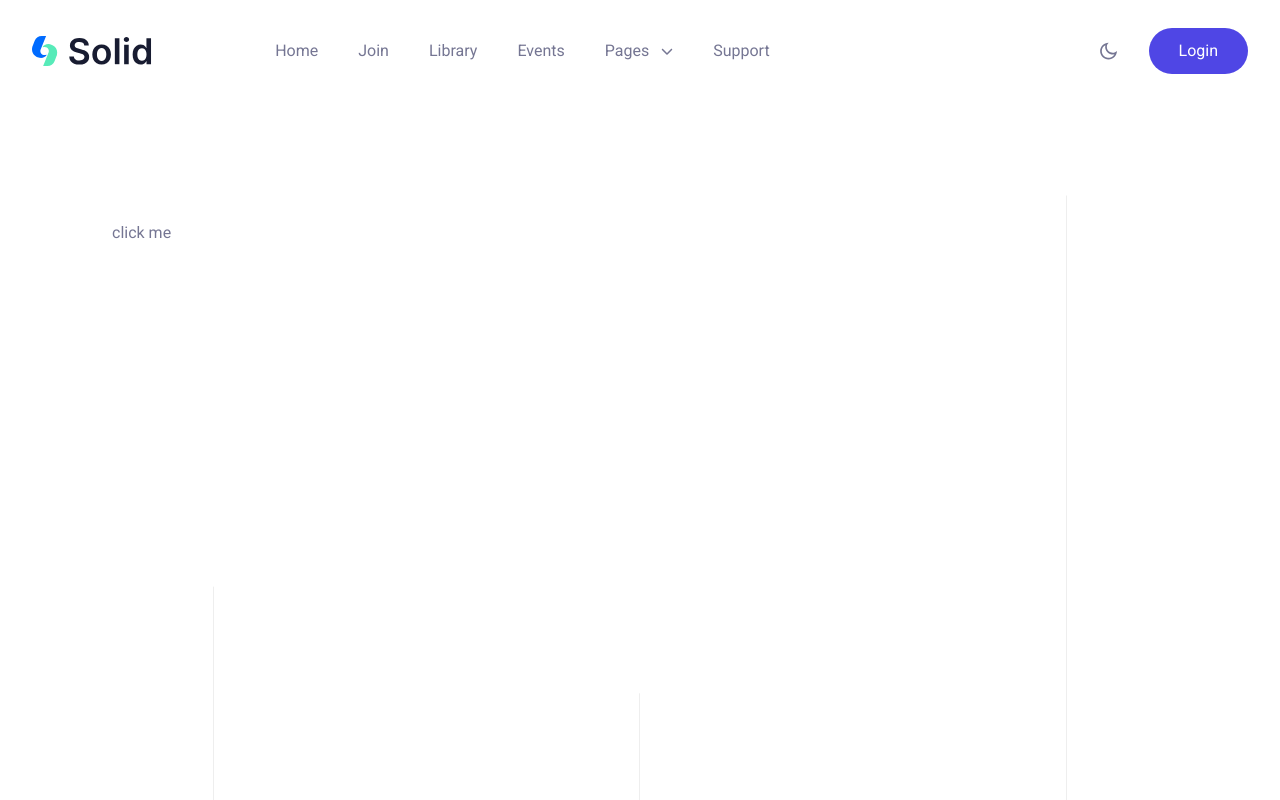
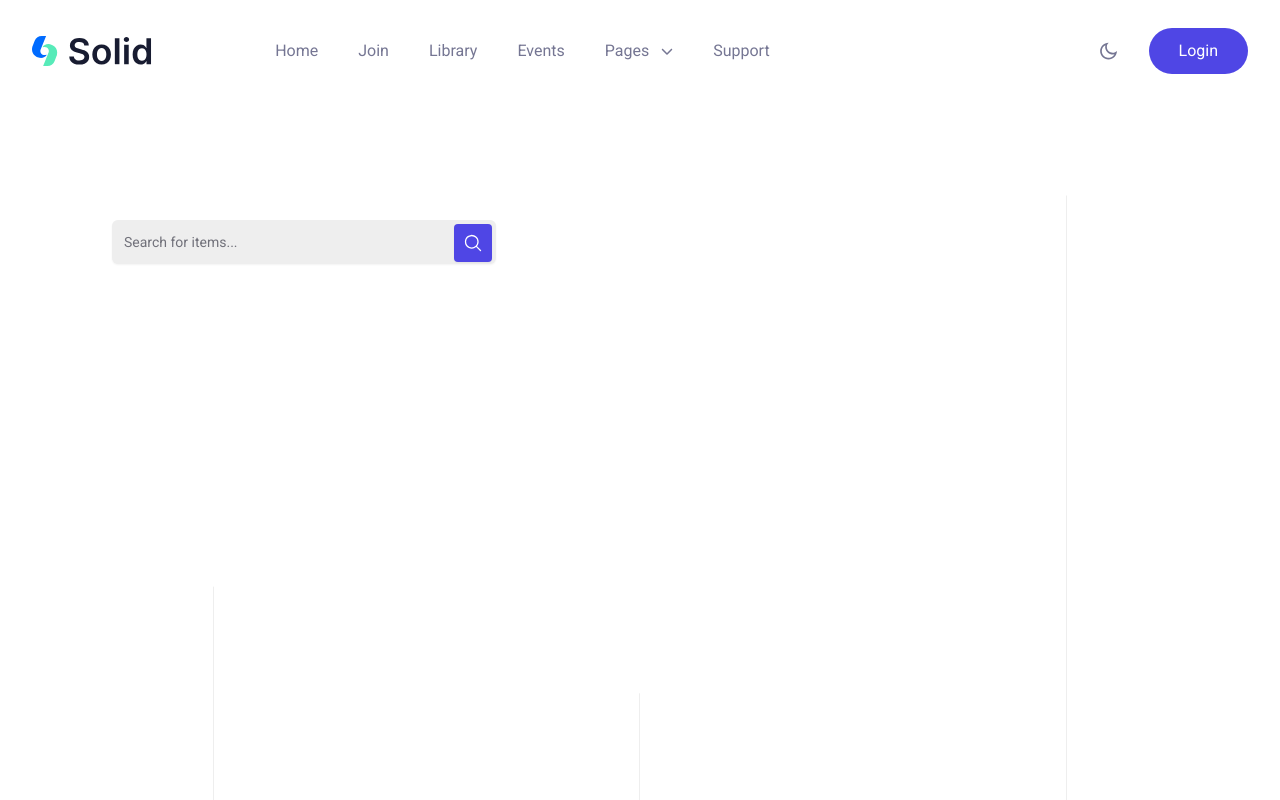
Before and after one commit to siavashsk/eventure, a Next.js app: page /test in a window 1280 px wide. Shown: the top 800 px of the page. Built offline with nearby package versions, Linux system fonts and the light colour scheme.

Commit message:
feat(UI/SearchInput): apply search input implementation

```diff
--- a/app/(site)/test/page.tsx
+++ b/app/(site)/test/page.tsx
@@ -1,14 +1,17 @@
 "use client";
-import { Popover } from "@/components/UI";
+import { Popover, SearchInput } from "@/components/UI";
 import React from "react";
 
 const Test = () => {
   return (
     <div className="h-[100vh] w-full">
       <div className="mt-27 h-full w-full p-28">
-        <Popover popoverContent="This is a beautiful popover, show some love!">
-          <button>click me</button>
-        </Popover>
+        <SearchInput
+          placeholder="Search for items..."
+          onSearch={(query) => console.log("Searching for:", query)}
+          inputClassName="custom-input-class"
+          buttonClassName="custom-button-class"
+        />
       </div>
     </div>
   );
--- /dev/null
+++ b/components/UI/SearchInput/index.tsx
@@ -0,0 +1,58 @@
+import React, { useState } from "react";
+
+interface SearchInputProps {
+  placeholder?: string;
+  onSearch?: (query: string) => void;
+  inputClassName?: string;
+  buttonClassName?: string;
+}
+
+const SearchInput: React.FC<SearchInputProps> = ({
+  placeholder = "Search...",
+  onSearch = () => {},
+  inputClassName = "",
+  buttonClassName = "",
+}) => {
+  const [query, setQuery] = useState("");
+
+  const handleChange = (e: React.ChangeEvent<HTMLInputElement>) => {
+    setQuery(e.target.value);
+  };
+
+  const handleSearch = () => {
+    onSearch(query);
+  };
+
+  return (
+    <div className="w-full min-w-[200px] max-w-sm">
+      <div className="relative">
+        <input
+          className={`ease w-full rounded-md bg-stroke py-3 pl-3 pr-28 text-sm text-black shadow-sm transition duration-300 placeholder:text-zinc-500 focus:border-slate-400 focus:shadow focus:outline-none dark:bg-blacksection dark:text-white dark:placeholder:text-zinc-400 ${inputClassName}`}
+          placeholder={placeholder}
+          value={query}
+          onChange={handleChange}
+        />
+        <button
+          className={`absolute right-1 top-1 flex items-center rounded border border-transparent bg-primary px-2 py-2 text-center text-sm text-white shadow-sm transition-all hover:bg-primaryho hover:shadow  disabled:pointer-events-none disabled:opacity-50 disabled:shadow-none ${buttonClassName}`}
+          type="button"
+          onClick={handleSearch}
+        >
+          <svg
+            xmlns="http://www.w3.org/2000/svg"
+            viewBox="0 0 24 24"
+            fill="currentColor"
+            className="h-5 w-5"
+          >
+            <path
+              fill-rule="evenodd"
+              d="M10.5 3.75a6.75 6.75 0 1 0 0 13.5 6.75 6.75 0 0 0 0-13.5ZM2.25 10.5a8.25 8.25 0 1 1 14.59 5.28l4.69 4.69a.75.75 0 1 1-1.06 1.06l-4.69-4.69A8.25 8.25 0 0 1 2.25 10.5Z"
+              clip-rule="evenodd"
+            />
+          </svg>
+        </button>
+      </div>
+    </div>
+  );
+};
+
+export default SearchInput;
--- a/components/UI/index.ts
+++ b/components/UI/index.ts
@@ -16,3 +16,4 @@ export { default as Skeleton } from "./Skeleton";
 export { default as Sidebar } from "./Sidebar";
 export { default as Progressbar } from "./Progressbar";
 export { default as Popover } from "./Popover";
+export { default as SearchInput } from "./SearchInput"
```
